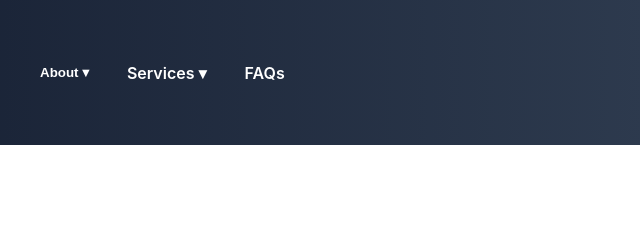
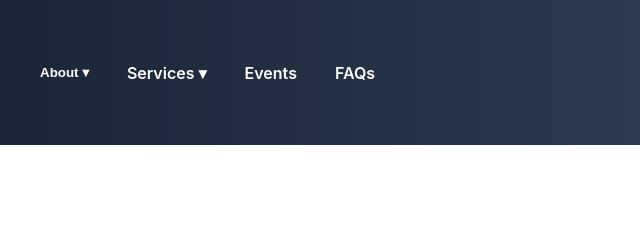
Before and after one commit to SamanthaYYN/theblueflowerpsychology, a plain HTML site: page Services.html in a window 1280 px wide. Shown: the top 240 px of the page, 424-1064 px from the left. Drawn offline with Linux system fonts and the light colour scheme.

Commit message:
Update Services.html

```diff
--- a/Services.html
+++ b/Services.html
@@ -69,7 +69,9 @@
               <a href="professional advice.html" role="menuitem">Professional Advice</a>
             </div>
           </div>
-
+<div class="nav-item">
+            <a class="nav-button" href="events.html">Events</a>
+          </div>
           <div class="nav-item">
             <a class="nav-button" href="FAQs.html">FAQs</a>
           </div>
```
